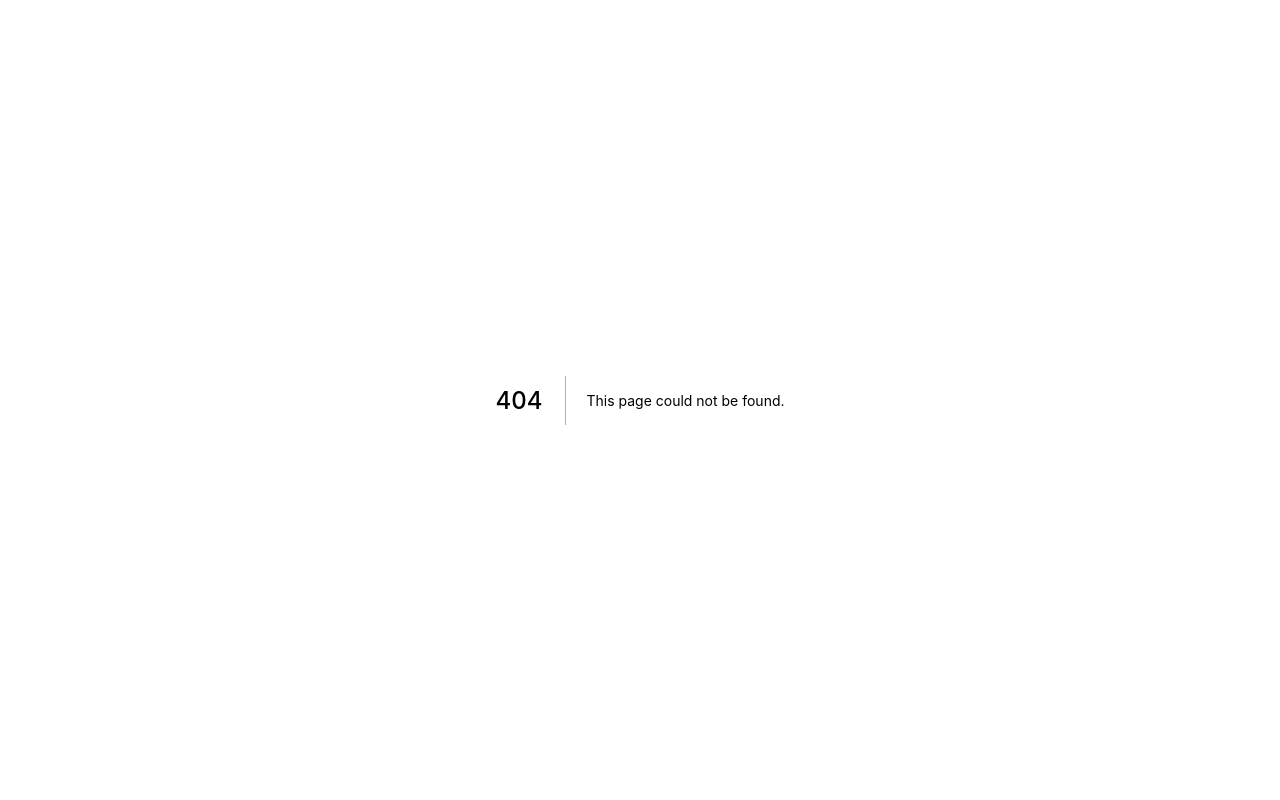
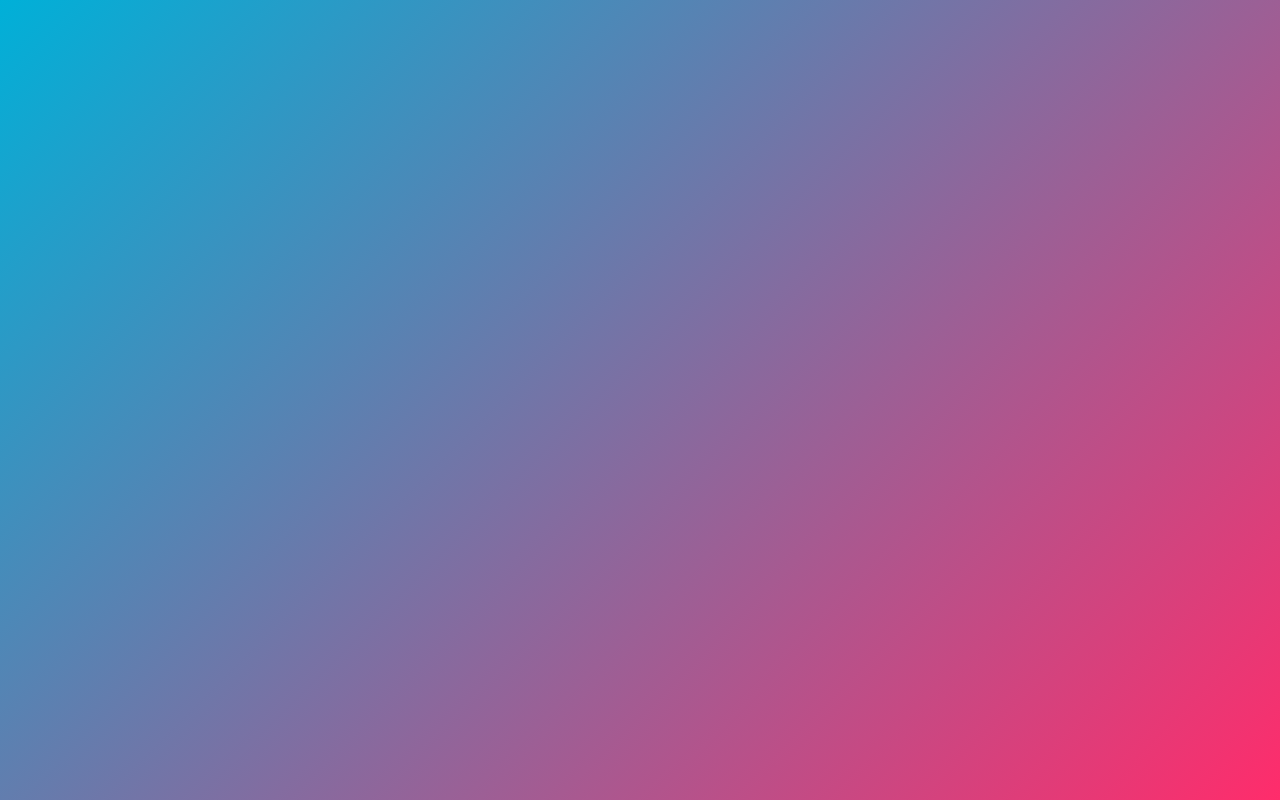
Before and after one commit to Pravasith/rl-frontend1, a Next.js app: page /architect-home in a window 1280 px wide. Before the commit this address had no page. Built offline with nearby package versions, Linux system fonts and the light colour scheme.

Commit message:
Fixing button

```diff
--- /dev/null
+++ b/pages/architect-home.js
@@ -0,0 +1,12 @@
+import ArchitectHome from "../src/components/common/architectHome";
+import "../src/assets/sass/architect_home.scss"
+
+const ArchitectHomeComponent = () => (
+    <section className="ArchitectHomeWrap">
+        <div className="outerWrapperArchitectHomePage">
+            <ArchitectHome/>
+        </div>
+    </section>
+)
+
+export default ArchitectHomeComponent
--- /dev/null
+++ b/src/assets/sass/architect_home.scss
@@ -0,0 +1,25 @@
+@import "_mixins";
+@import "_vars";
+
+
+@include includeCommonStyles;
+@include ignoreDefaultStyles;
+@include gradientAnimation;
+
+.ArchitectHomeWrap{
+    .outerWrapperArchitectHomePage{
+        .homepageWrapper{
+            .mainClass{
+                width: 100%;
+                height: 100vh;
+                .mainBackgroundGradient{
+                    width: 100%;
+                    height: 100vh;
+                    // background: yellow;
+                    background-image: linear-gradient(-45deg,$highLightBlue, $secondaryMagenta);
+                }
+
+            }
+        }
+    }
+}
--- a/src/assets/sass/vendor_main_dashboard.scss
+++ b/src/assets/sass/vendor_main_dashboard.scss
@@ -1701,7 +1701,7 @@ input{
                             .vendorGraphicInnerContainer{
                                 position: absolute;
                                 text-align: center;
-                                bottom: 20%;
+                                top: 13em;
                                 width: 100%;
                                 .vendorGraphicParaInnerLayer{
                                     @include flexCentreRow;
--- /dev/null
+++ b/src/components/common/architectHome.js
@@ -0,0 +1,75 @@
+import React from "react"
+import Head from 'next/head'
+import Link from 'next/link'
+
+// import '../../assets/sass/start_page.scss'
+
+
+
+import LogoAnimation from "../animations/logoAnimation"
+import Navbar from "../navbar/navbar"
+import { Footer } from "../footer/footer"
+
+
+import { GradientButton } from "../UX/uxComponents"
+
+
+
+export default class ArchitectHome extends React.Component {
+
+    constructor(props, context) {
+        super(props, context)
+
+        this.state = {
+            loadingClass: 'loadingAnim',
+            mainClass: 'mainClass hide',
+            firstName: null,
+        }
+    }
+
+
+    componentDidMount = () => {
+
+        this.setState({
+            loadingClass: 'loadingAnim hide',
+            mainClass: 'mainClass',
+        })
+    }
+
+
+    render() {
+
+        return (
+            <article className="homepageWrapper">
+                <Head>
+                    <meta name="description" content="Architectural process from Rolling Logs, start building your dream home without any hassle in India." />
+                    <meta name="robots" content="noodp" />
+                    <link rel="canonical" href="https://www.rollinglogs.com/architecture/" />
+                    <link rel = "next" href = "https://www.rollinglogs.com/architecture/page/2/" />
+                    <meta property="og:locale" content="en_US" />
+                    <meta property="og:type" content="object" />
+                    <meta property="og:description" content="Architects, Interior Designers Marketplace in India" />
+                    <meta property="og:url" content="https://www.rollinglogs.com/architecture/" />
+                    <meta property="og:site_name" content="RollingLogs" />
+                    {/* <meta property="og:image" content="http://static.dezeen.com/assets/images/logo-magazine.png" /> */}
+                    <title>Start building your dream home without any hassle in India - Rolling Logs</title>
+                </Head>
+
+
+
+                <div className={this.state.loadingClass}>
+                    <LogoAnimation text = "Bringing back the Art in Architecture."/>
+                </div>
+
+                <section
+                    className = {this.state.mainClass}
+                    >
+                    <div className="mainBackgroundGradient">
+
+                    </div>
+
+                </section>
+            </article>
+        )
+    }
+}
```
Also changed, not shown: server.js (+17 -13 lines).
